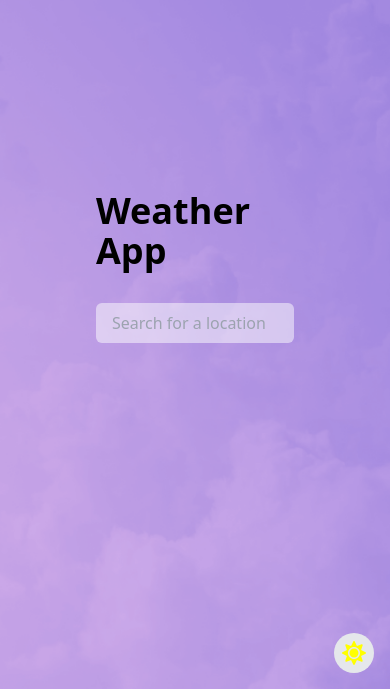
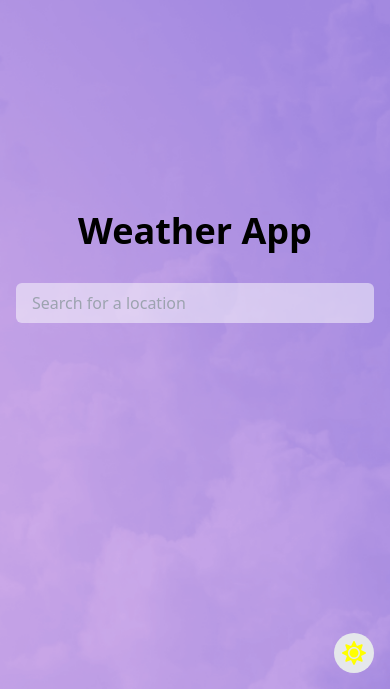
Before and after one commit to willteowh/nextjs-weather-app, a Next.js app: page / in a window 390 px wide. Shown: the part 155-844 px from the top of the page. Built offline with nearby package versions, Linux system fonts and the light colour scheme.

Commit message:
refine display for mobile

```diff
--- a/app/components/WeatherDisplay.js
+++ b/app/components/WeatherDisplay.js
@@ -2,7 +2,7 @@ export default function WeatherDisplay({ weather }) {
   return (
     <div className=" ">
       <h2 className="text-2xl font-semibold mb-4">{weather.name}</h2>
-      <p className="mb-2">Temperature: {weather.main.temp}°C</p>
+      <p className="mb-2 text-6xl text-purple-700 dark:text-white">{weather.main.temp}°C</p>
       <p className="mb-2">Description: {weather.weather[0].description}</p>
       <p className="mb-2">Humidity: {weather.main.humidity}%</p>
       <p>Wind Speed: {weather.wind.speed} m/s</p>
--- a/app/page.js
+++ b/app/page.js
@@ -26,13 +26,13 @@ export default function Home() {
   return (
     <ThemeLayout>
       <main
-        className={`flex min-h-screen flex-col items-center justify-center p-24`}
+        className={`flex min-h-screen flex-col items-center justify-center p-4 md:p-24`}
       >
         <h1 className="text-4xl font-bold mb-8">Weather App</h1>
         <WeatherForm onSubmit={handleWeatherSubmit} />
 
         {searchHistory.length > 0 && (
-          <div className="rounded-3xl border-white border-solid border-2 max-w-lg w-full p-8 mt-4 bg-white/20  dark:bg-slate-700/20 shadow-md">
+          <div className="rounded-3xl border-white border-solid border-2 max-w-lg w-full p-4 md:p-8 mt-4 bg-white/20  dark:bg-slate-700/20 shadow-md">
             {weather && <WeatherDisplay weather={weather} />}
             {error && <ErrorMessage message={error} />}
 
@@ -49,7 +49,7 @@ export default function Home() {
                         </span>
                       </div>
                       <div className="flex gap-2 items-center">
-                        <span>
+                        <span className="text-xs opacity-50">
                           {search.timestamp.format("YYYY-MM-DD HH:mm:ss")}
                         </span>
                         {/* to be implemented */}
```
